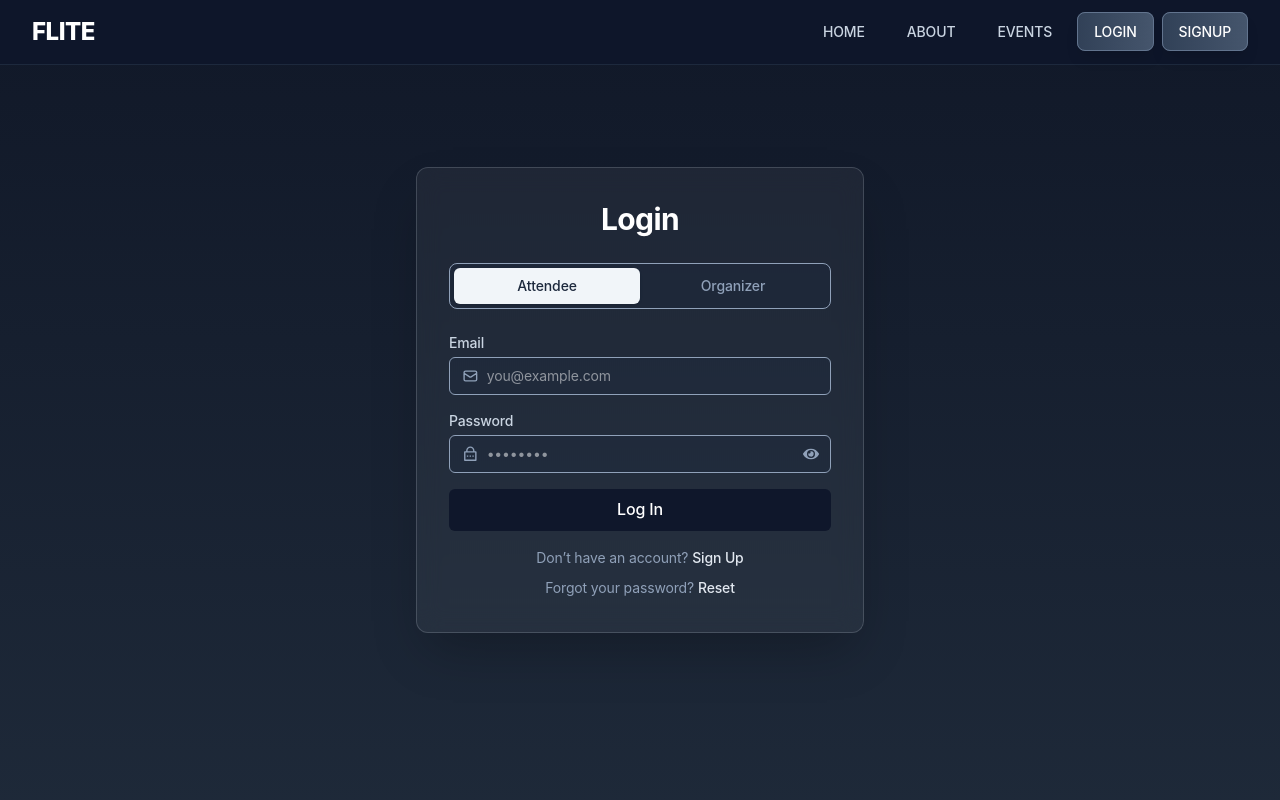
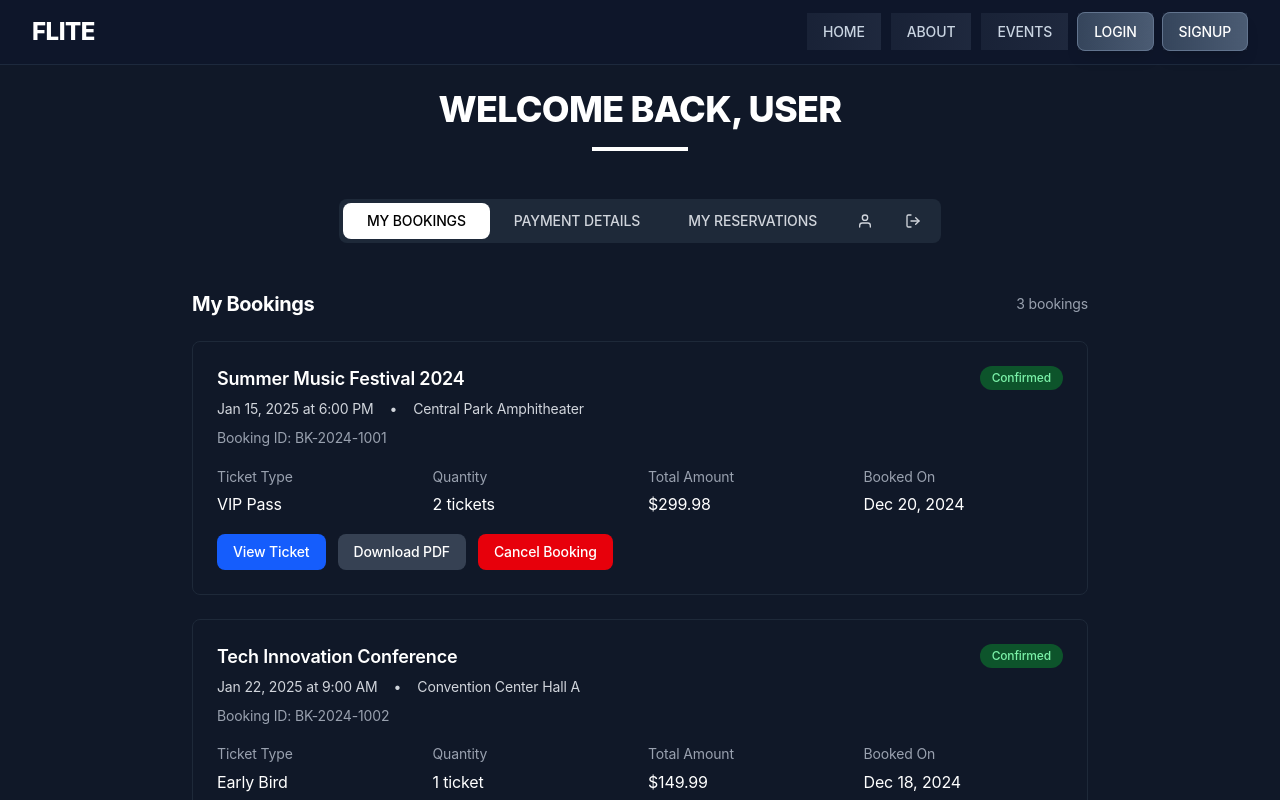
Before and after one commit to thefarhanahmad/Event-Ticket-Management, a React (Vite) app: page /attendee-dashboard/my-bookings in a window 1280 px wide. Before the commit this address led to /login. Shown: the top 800 px of the page. Built offline with nearby package versions, Linux system fonts and the light colour scheme.

Commit message:
Restored to 'bbdf36fefd60f5d59f2ddd40fabd163d474e184b'
Replit-Restored-To: bbdf36fefd60f5d59f2ddd40fabd163d474e184b

```diff
--- a/package.json
+++ b/package.json
@@ -27,7 +27,6 @@
     "autoprefixer": "^10.4.21",
     "framer-motion": "^12.19.1",
     "postcss": "^8.5.6",
-    "react-hot-toast": "^2.5.2",
     "react-icons": "^5.5.0",
     "react-redux": "^9.2.0",
     "react-router-dom": "^7.6.2",
--- a/src/App.jsx
+++ b/src/App.jsx
@@ -1,11 +1,9 @@
 import "./App.css";
 import { Provider } from 'react-redux';
 import { store } from './store/store';
-import { Toaster } from 'react-hot-toast';
 
 // Components
 import Navbar from "./components/Navbar";
-import ProtectedRoute from "./components/ProtectedRoute";
 import HomePage from "./pages/HomePage";
 import LoginPage from "./pages/LoginPage";
 import SignupPage from "./pages/SignupPage";
@@ -48,34 +46,9 @@ function AppContent() {
     <div className="min-h-screen bg-slate-900">
       <>
         {!hideNavbar && <Navbar />}
-        <Toaster
-          position="top-right"
-          toastOptions={{
-            duration: 4000,
-            style: {
-              background: '#1e293b',
-              color: '#fff',
-              border: '1px solid #475569',
-            },
-            success: {
-              style: {
-                background: '#059669',
-              },
-            },
-            error: {
-              style: {
-                background: '#dc2626',
-              },
-            },
-          }}
-        />
         <Routes>
           <Route path="/" element={<HomePage />} />
-          <Route path="/attendee-dashboard" element={
-            <ProtectedRoute allowedRoles={['attendee', 'organizer']}>
-              <AttendeeDashboard />
-            </ProtectedRoute>
-          }>
+          <Route path="/attendee-dashboard" element={<AttendeeDashboard />} >
              <Route index element={<MyBookings />} />
              <Route path="my-bookings" element={<MyBookings />} />
              <Route path="payment-details" element={<PaymentDetails />} />
@@ -88,11 +61,7 @@ function AppContent() {
           <Route path="/signup" element={<SignupPage />} />
           <Route path="/reset-password" element={<ResetPasswordPage />} />
           <Route path="/event/:eventId" element={<EventDetailsPage />} />
-          <Route path="/organizer" element={
-            <ProtectedRoute requiredRole="organizer">
-              <OrganizerDashboard />
-            </ProtectedRoute>
-          }>
+          <Route path="/organizer" element={<OrganizerDashboard />}>
             <Route index element={<OrganizerHome />} />
             <Route path="events" element={<ManageEvents />} />
             <Route path="users" element={<ManageUser />} />
@@ -110,16 +79,8 @@ function AppContent() {
             <Route path="support-center" element={<SupportCenter />} />
             <Route path="edit-org" element={<EditOrg />} />
           </Route>
-          <Route path="/edit-profile" element={
-            <ProtectedRoute>
-              <EditProfile />
-            </ProtectedRoute>
-          } />
-          <Route path="/notifications" element={
-            <ProtectedRoute>
-              <Notifications />
-            </ProtectedRoute>
-          } />
+          <Route path="/edit-profile" element={<EditProfile />} />
+          <Route path="/notifications" element={<Notifications />} />
         </Routes>
       </>
     </div>
--- a/src/components/Navbar.jsx
+++ b/src/components/Navbar.jsx
@@ -4,7 +4,6 @@ import { Link, useNavigate } from "react-router-dom";
 import { motion } from "framer-motion";
 import { FiLogOut } from "react-icons/fi";
 import { logoutUser } from "../store/slices/authSlice";
-import toast from "react-hot-toast";
 
 export default function Navbar() {
   const { user, isAuthenticated } = useSelector((state) => state.auth);
@@ -17,7 +16,6 @@ export default function Navbar() {
     dispatch(logoutUser());
     setIsUserMenuOpen(false);
     setIsMenuOpen(false);
-    toast.success("Logged out successfully");
     navigate("/");
   };
 
--- a/src/components/ProtectedRoute.jsx
+++ /dev/null
@@ -1,34 +0,0 @@
-
-import { useSelector } from 'react-redux';
-import { Navigate, useLocation } from 'react-router-dom';
-import toast from 'react-hot-toast';
-import { useEffect } from 'react';
-
-export default function ProtectedRoute({ children, requiredRole = null, allowedRoles = [] }) {
-  const { isAuthenticated, user } = useSelector((state) => state.auth);
-  const location = useLocation();
-
-  useEffect(() => {
-    if (!isAuthenticated) {
-      toast.error('Please login to access this page');
-    } else if (requiredRole && user?.role !== requiredRole) {
-      toast.error('You do not have permission to access this page');
-    } else if (allowedRoles.length > 0 && !allowedRoles.includes(user?.role)) {
-      toast.error('You do not have permission to access this page');
-    }
-  }, [isAuthenticated, user, requiredRole, allowedRoles]);
-
-  if (!isAuthenticated) {
-    return <Navigate to="/login" state={{ from: location }} replace />;
-  }
-
-  if (requiredRole && user?.role !== requiredRole) {
-    return <Navigate to="/" replace />;
-  }
-
-  if (allowedRoles.length > 0 && !allowedRoles.includes(user?.role)) {
-    return <Navigate to="/" replace />;
-  }
-
-  return children;
-}
--- a/src/pages/AttendeeProfile.jsx
+++ b/src/pages/AttendeeProfile.jsx
@@ -1,6 +1,5 @@
 import { useState } from "react";
 import { FiCamera, FiX } from "react-icons/fi";
-import toast from 'react-hot-toast';
 
 export default function AttendeeProfile() {
   const user = JSON.parse(localStorage.getItem("user") || "{}");
@@ -48,29 +47,15 @@ export default function AttendeeProfile() {
     setPasswordForm(prev => ({ ...prev, [name]: value }));
   };
 
-  const handleSaveProfile = () => {
-    // Save profile logic here
-    toast.success("Profile updated successfully!");
-  };
-
-  const handleChangePassword = () => {
+  const handlePasswordUpdate = () => {
     if (passwordForm.newPassword !== passwordForm.confirmPassword) {
-      toast.error("New passwords don't match!");
+      alert("New passwords don't match!");
       return;
     }
-    if (passwordForm.newPassword.length < 6) {
-      toast.error("Password must be at least 6 characters long!");
-      return;
-    }
-
-    // Change password logic here
-    toast.success("Password changed successfully!");
+    // Password update logic here
+    console.log("Password updated");
     setShowPasswordModal(false);
-    setPasswordForm({
-      currentPassword: "",
-      newPassword: "",
-      confirmPassword: ""
-    });
+    setPasswordForm({ currentPassword: "", newPassword: "", confirmPassword: "" });
   };
 
   const handleSubmit = (e) => {
@@ -260,7 +245,7 @@ export default function AttendeeProfile() {
             <form
               onSubmit={(e) => {
                 e.preventDefault();
-                handleChangePassword();
+                handlePasswordUpdate();
               }}
               className="space-y-4"
             >
--- a/src/pages/LaunchAd.jsx
+++ b/src/pages/LaunchAd.jsx
@@ -1,31 +1,30 @@
 import { useState } from "react";
 import { motion, AnimatePresence } from "framer-motion";
 import { FiX, FiChevronDown, FiChevronLeft, FiChevronRight } from "react-icons/fi";
-import toast from "react-hot-toast";
 
 export default function LaunchAd() {
   const user = JSON.parse(localStorage.getItem("user") || "{}");
 
   const handleViewCampaign = (campaignId) => {
-    toast.info(`Viewing campaign: ${campaignId}`);
+    alert(`Viewing campaign: ${campaignId}`);
   };
 
   const handleEditCampaign = (campaignId) => {
-    toast.info(`Editing campaign: ${campaignId}`);
+    alert(`Editing campaign: ${campaignId}`);
   };
 
   const handlePauseCampaign = (campaignId) => {
-    toast.info(`Pausing campaign: ${campaignId}`);
+    alert(`Pausing campaign: ${campaignId}`);
   };
 
   const handleDeleteCampaign = (campaignId) => {
     if (confirm(`Are you sure you want to delete campaign ${campaignId}?`)) {
-      toast.success(`Campaign ${campaignId} has been deleted`);
+      alert(`Campaign ${campaignId} has been deleted`);
     }
   };
 
   const handleCreateNewCampaign = () => {
-    toast.info("Opening new campaign creation form...");
+    alert("Opening new campaign creation form...");
   };
 
   const [showForm, setShowForm] = useState(false);
--- a/src/pages/LoginPage.jsx
+++ b/src/pages/LoginPage.jsx
@@ -1,12 +1,11 @@
 import { useState } from "react";
+import { useDispatch } from "react-redux";
 import { motion } from "framer-motion";
-import { Link, useNavigate, useLocation } from "react-router-dom";
+import { Link, useNavigate } from "react-router-dom";
 import { FaEye, FaEyeSlash } from "react-icons/fa";
 import { HiOutlineMail } from "react-icons/hi";
 import { RiLockPasswordLine } from "react-icons/ri";
-import { useDispatch } from "react-redux";
 import { loginUser } from "../store/slices/authSlice";
-import toast from "react-hot-toast";
 
 export default function LoginPage() {
   const [credentials, setCredentials] = useState({
@@ -17,7 +16,6 @@ export default function LoginPage() {
   const [showPassword, setShowPassword] = useState(false);
   const dispatch = useDispatch();
   const navigate = useNavigate();
-  const location = useLocation();
 
   const handleChange = (e) => {
     const { name, value } = e.target;
--- a/src/pages/MyBookings.jsx
+++ b/src/pages/MyBookings.jsx
@@ -1,7 +1,14 @@
 import { useState } from "react";
-import { FiCalendar, FiMapPin, FiClock, FiUser, FiDownload, FiX } from "react-icons/fi";
+import {
+  FiCalendar,
+  FiMapPin,
+  FiClock,
+  FiUser,
+  FiDownload,
+  FiEye,
+  FiX,
+} from "react-icons/fi";
 import { useAuth } from "../hooks/useAuth";
-import toast from "react-hot-toast";
 
 export default function MyBookings() {
   const bookings = [
@@ -46,19 +53,19 @@ export default function MyBookings() {
     }
   ];
 
-  const handleViewTicket = (booking) => {
-    toast.success(`Opening ticket for ${booking.eventTitle}`);
+  const handleViewTicket = (bookingId) => {
+    alert(`View ticket for booking ID: ${bookingId}`);
+    // Implement view ticket logic here
   };
 
-  const handleDownloadTicket = (booking) => {
-    toast.success(`Downloading ticket for ${booking.eventTitle}`);
+  const handleDownloadTicket = (bookingId) => {
+    alert(`Download ticket for booking ID: ${bookingId}`);
+    // Implement download ticket logic here
   };
 
   const handleCancelBooking = (bookingId) => {
-    if (window.confirm("Are you sure you want to cancel this booking?")) {
-      setBookings(bookings.filter(booking => booking.id !== bookingId));
-      toast.success("Booking cancelled successfully");
-    }
+    alert(`Cancel booking for booking ID: ${bookingId}`);
+    // Implement cancel booking logic here
   };
 
   return (
@@ -111,20 +118,20 @@ export default function MyBookings() {
               {/* Action Buttons */}
               <div className="flex space-x-3">
                 <button
-                  onClick={() => handleViewTicket(booking)}
+                  onClick={() => handleViewTicket(booking.bookingId)}
                   className="bg-blue-600 hover:bg-blue-700 text-white px-4 py-2 rounded-lg text-sm font-medium transition-colors"
                 >
                   View Ticket
                 </button>
                 <button
-                  onClick={() => handleDownloadTicket(booking)}
+                  onClick={() => handleDownloadTicket(booking.bookingId)}
                   className="bg-gray-700 hover:bg-gray-600 text-white px-4 py-2 rounded-lg text-sm font-medium transition-colors"
                 >
                   Download PDF
                 </button>
                 {booking.status === 'Confirmed' && (
                   <button
-                    onClick={() => handleCancelBooking(booking.id)}
+                    onClick={() => handleCancelBooking(booking.bookingId)}
                     className="bg-red-600 hover:bg-red-700 text-white px-4 py-2 rounded-lg text-sm font-medium transition-colors"
                   >
                     Cancel Booking
--- a/src/pages/OrganizerDashboard .jsx
+++ b/src/pages/OrganizerDashboard .jsx
@@ -18,7 +18,6 @@ import {
   FiChevronUp,
 } from "react-icons/fi";
 import { logoutUser } from "../store/slices/authSlice";
-import toast from "react-hot-toast";
 
 const navItems = [
   {
@@ -157,7 +156,6 @@ const OrganizerDashboard = () => {
   // Handle logout
   const handleLogout = () => {
     dispatch(logoutUser());
-    toast.success("Logged out successfully");
     navigate("/login");
   };
 
--- a/src/pages/SignupPage.jsx
+++ b/src/pages/SignupPage.jsx
@@ -1,10 +1,7 @@
 import { useState } from "react";
-import { motion } from "framer-motion";
-import { Link, useNavigate } from "react-router-dom";
-import { FiEye, FiEyeOff } from "react-icons/fi";
 import { useDispatch } from "react-redux";
+import { FaEye, FaEyeSlash } from "react-icons/fa";
 import { loginUser } from "../store/slices/authSlice";
-import toast from "react-hot-toast";
 
 export default function Signup() {
   const [role, setRole] = useState("attendee");
@@ -36,43 +33,19 @@ export default function Signup() {
 
   const handleSubmit = (e) => {
     e.preventDefault();
-
-    if (!formData.name || !formData.email || !formData.password || !formData.confirmPassword) {
-      toast.error("Please fill in all fields");
+    if (!formData.acceptTerms) {
+      alert("Please accept the Terms and Privacy Policy.");
       return;
     }
 
-    if (formData.password !== formData.confirmPassword) {
-      toast.error("Passwords do not match");
-      return;
-    }
-
-    if (formData.password.length < 6) {
-      toast.error("Password must be at least 6 characters long");
-      return;
-    }
-
-    // Simulate registration (replace with actual API call)
-    const userData = {
-      id: Date.now(),
-      name: formData.name,
-      email: formData.email,
-      role: formData.role
-    };
-
+    // Store user data using Redux
+    const userData = { role, ...formData };
     dispatch(loginUser({
       user: userData,
-      token: "mock-jwt-token"
+      token: `token_${Date.now()}` // Generate a mock token
     }));
 
-    toast.success(`Welcome to FLITE, ${formData.name}!`);
-
-    // Navigate based on role
-    if (formData.role === "organizer") {
-      navigate("/organizer");
-    } else {
-      navigate("/attendee-dashboard");
-    }
+    console.log("Signup Data:", userData);
   };
 
   // ✅ EyeToggle inner component for reuse
```
Also changed, not shown: src/pages/CreateEvent.jsx (+4 -3 lines), 1 other file (tests, documents, lock files or other folders).
